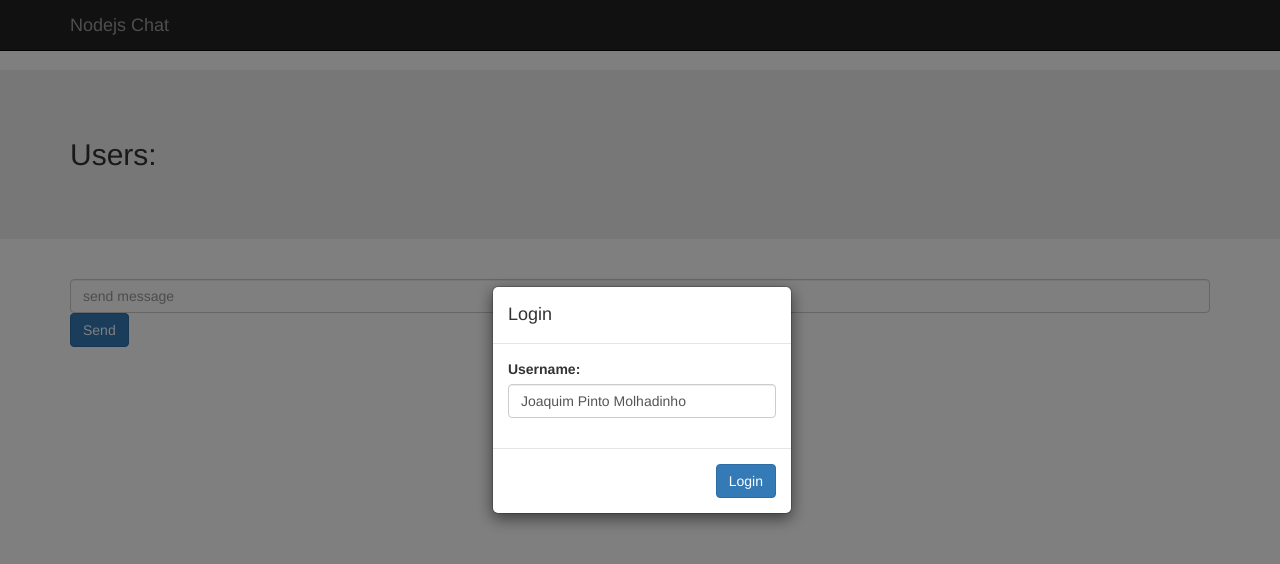
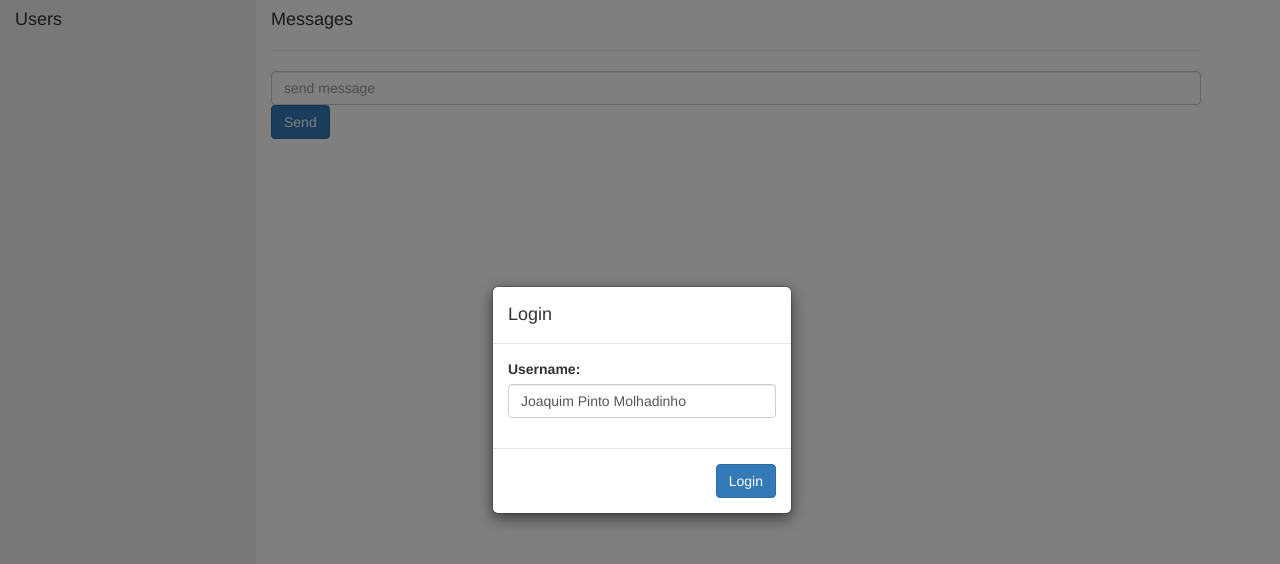
Before and after one commit to saviocord/Chat, a website: page views/index.html in a window 1280 px wide. Drawn offline with nearby package versions, Linux system fonts and the light colour scheme; files that its build step writes are made by us from their sources; no server answers; files whose address does not match are found by name.

Commit message:
inserido layout com lista de usuario a esquerda e as mensagens no restante da tela. precisa colocar o botao de send e o campo de mensagem no fim da pagina e dar um melhorada no local de mensagem colocando um scrun nele pra nao extender toda a tela quando tiver muita mensagem

```diff
--- a/public/script.js
+++ b/public/script.js
@@ -52,7 +52,7 @@ socket.on('user add', function (n) {
 socket.on('updateusers', function (data) {
   $('#list_users').empty();
   $.each(data, function (key, value) {
-    $('#list_users').append('<li class="list-group-item"> <span class="badge">1</span> <a href="#">'+key+'</a> </li>');
+    $('#list_users').append('<li> <a href="#">'+key+'</a> </li>');
   });
 });
 
--- a/public/style.css
+++ b/public/style.css
@@ -25,3 +25,9 @@
     color: white;
   }
 }
+
+.sidenav {
+  background-color: #f1f1f1;
+  height: 100%;
+  width: 20%;
+}
--- a/views/index.html
+++ b/views/index.html
@@ -15,30 +15,29 @@
 </head>
 <body>
 
-  <nav class="navbar navbar-inverse navbar-fixed-top">
-    <div class="container">
-      <div class="navbar-header">
-        <a class="navbar-brand" href="http://localhost:8081">Nodejs Chat</a>
-      </div>
-      <ul class="nav navbar-nav navbar-right" id="name_user">
 
-      </ul>
-    </div>
-  </nav>
+<div class="container-fluid">
+	<div class="row content">
 
-  <div class="jumbotron">
-    <div class="container" >
-      <h2>Users:</h2>
-      <ul class="list-group" id="list_users">
-      </ul>
-    </div>
-  </div>
+		<div class="col-sm-3 sidenav">
+			<h4>Users</h4>
 
-  <div class="container">
-	<ul id="conversation" style="list-style-type:none"></ul>
-	<input type="text" class="form-control" placeholder="send message" id="input_text">
-	<button type="button" class="btn btn-primary" id='btn_message'>Send</button>
-  </div>
+			<ul class="nav nav-pills nav-stacked" id="list_users">
+			</ul>
+		</div>
+
+		<div class="col-sm-9">
+			<h4>Messages</h4>
+			<hr>
+			<ul id="conversation" style="list-style-type:none"></ul>
+			<div >
+				<input type="text" class="form-control" placeholder="send message" id="input_text">
+				<button type="button" class="btn btn-primary" id='btn_message'>Send</button>
+			</div>
+		</div>
+
+   </div>
+</div>
 
   <!-- Login -->
   <div class="container">
```
